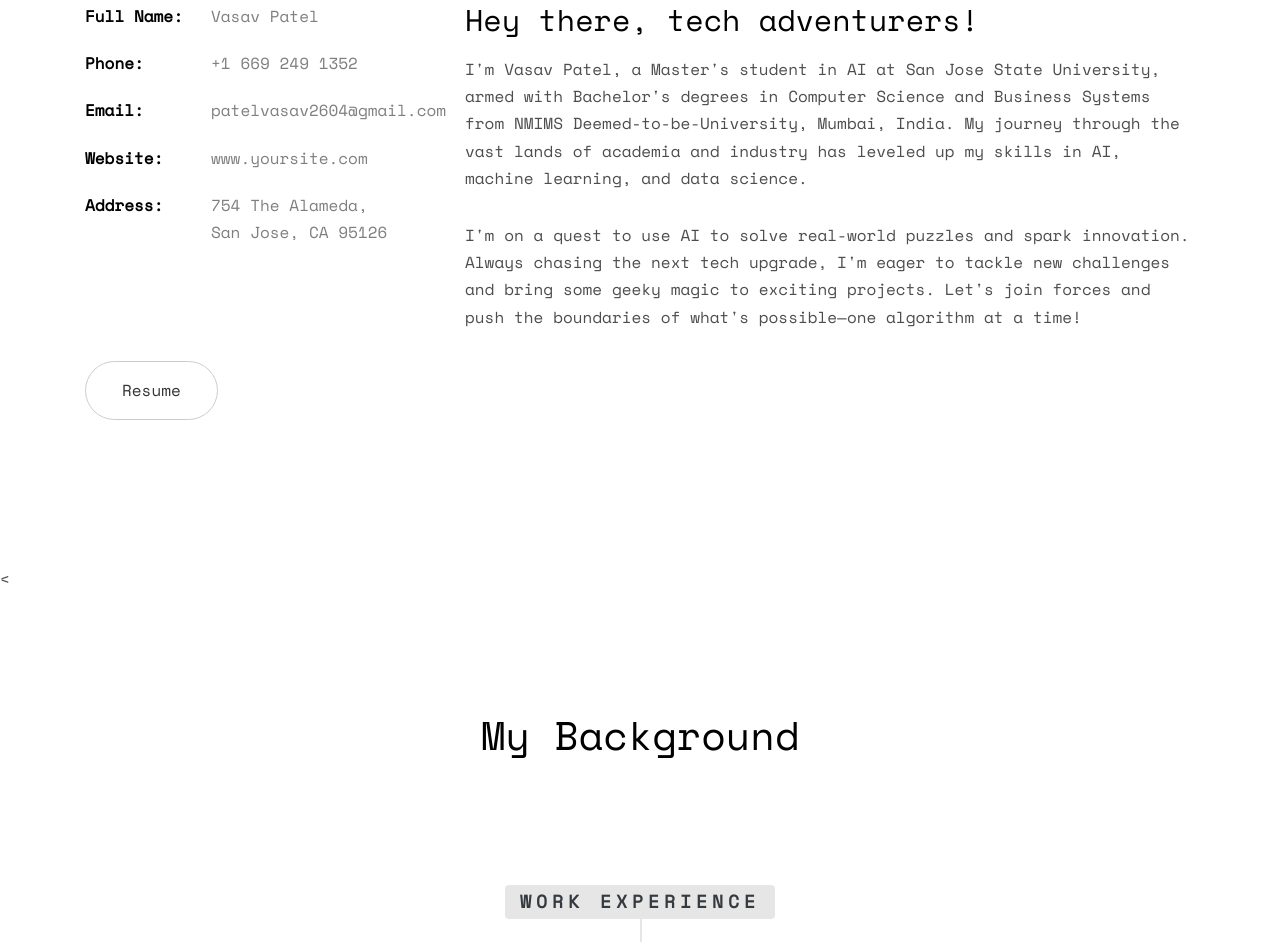
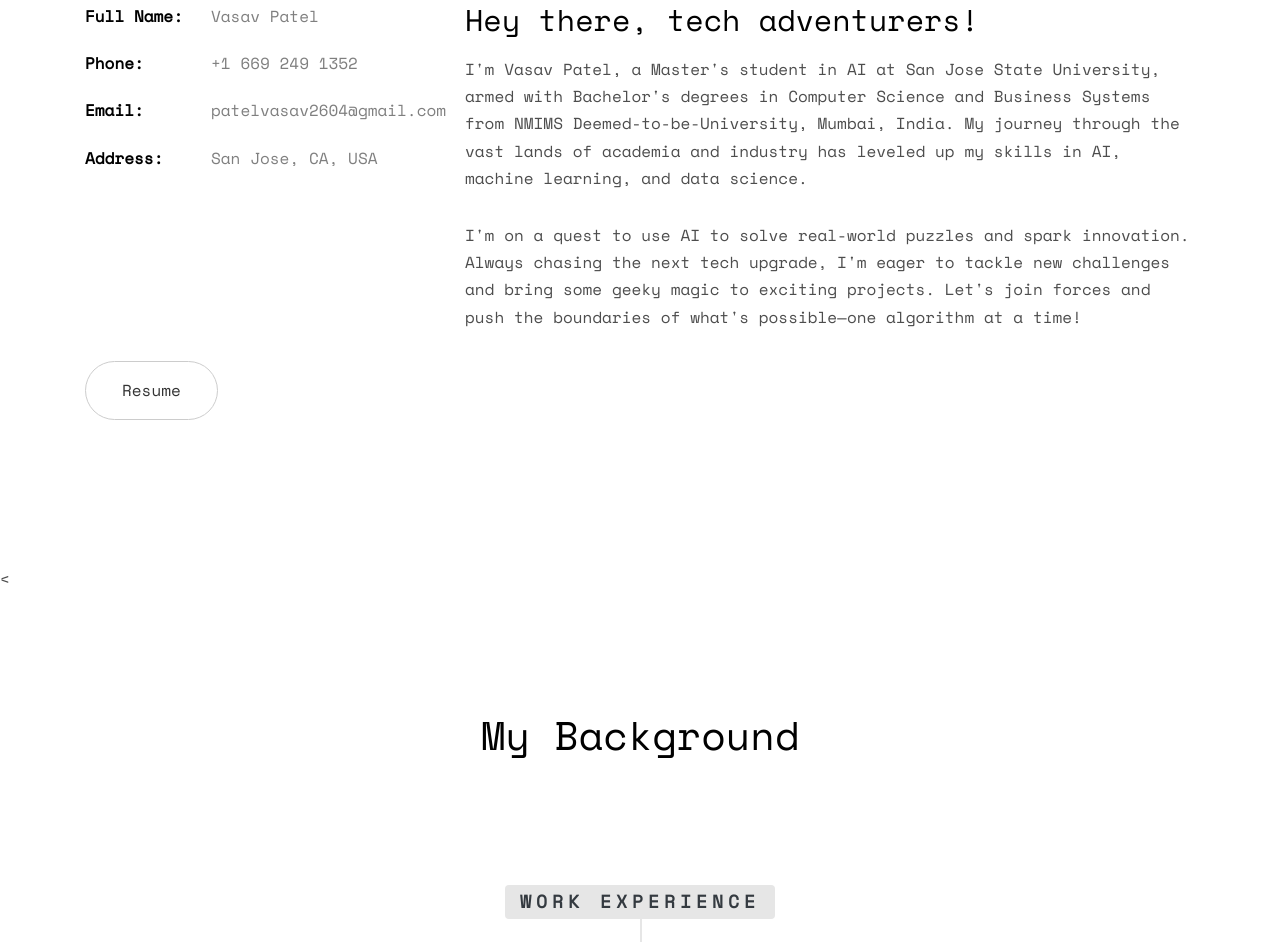
Before and after one commit to Vasu2604/VasavPatel.github.io, a plain HTML site: page index.html in a window 1280 px wide. Shown: the part 1069-2011 px from the top of the page. Drawn offline with nearby package versions, Linux system fonts and the light colour scheme; files whose address does not match are found by name.

Commit message:
Add files via upload

```diff
--- a/index.html
+++ b/index.html
@@ -211,8 +211,7 @@
 						<li><span class="first-block">Full Name:</span><span class="second-block">Vasav Patel</span></li>
 						<li><span class="first-block">Phone:</span><span class="second-block">+1 669 249 1352</span></li>
 						<li><span class="first-block">Email:</span><span class="second-block">patelvasav2604@gmail.com</span></li>
-						<li><span class="first-block">Website:</span><span class="second-block">www.yoursite.com</span></li>
-						<li><span class="first-block">Address:</span><span class="second-block">754 The Alameda, San Jose, CA 95126</span></li>
+						<li><span class="first-block">Address:</span><span class="second-block">San Jose, CA, USA </span></li>
 					</ul>
 				</div>
 				<div class="col-md-8">
```
